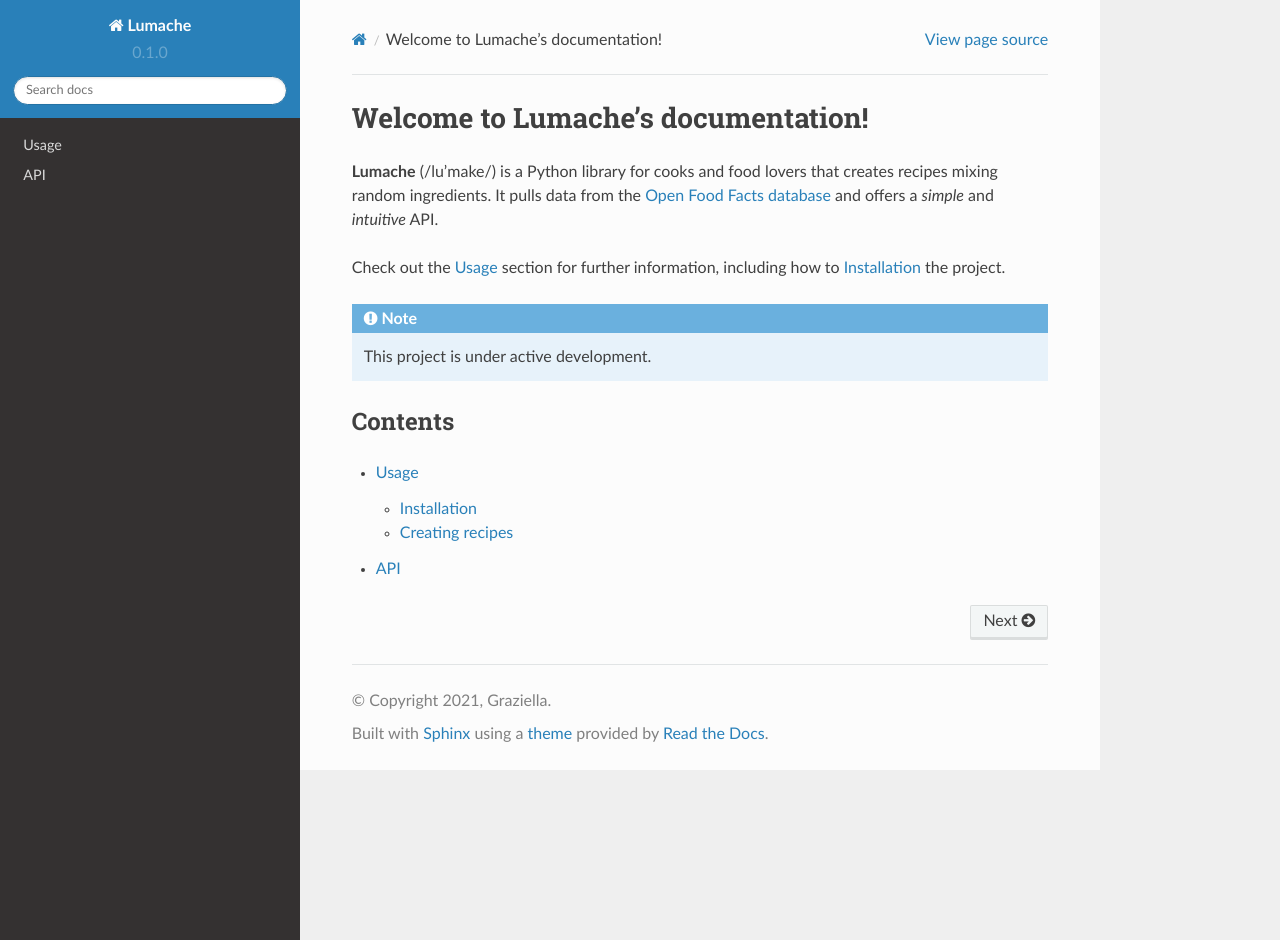
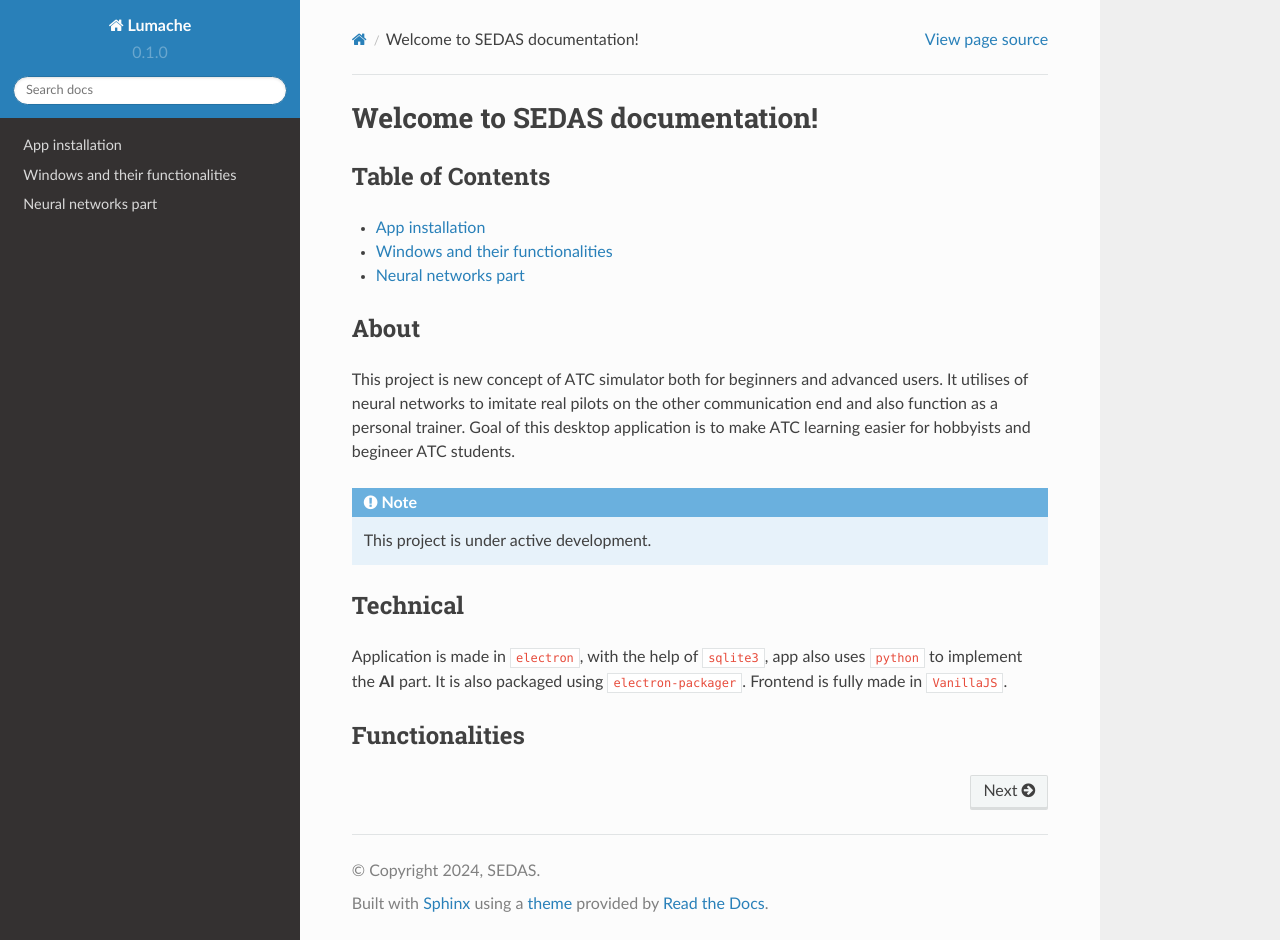
Before and after one commit to SEDAS-DevTeam/sedas-docs, a Sphinx documentation site: the page built from docs/source/index.rst, in a window 1280 px wide and 940 px high. Built offline with Sphinx 7.4.7 and the Read the Docs theme 2.0.0, drawn with Linux system fonts in a browser that asks for light colours.

Commit message:
doc rework

```diff
--- a/docs/source/api.rst
+++ /dev/null
@@ -1,7 +0,0 @@
-API
-===
-
-.. autosummary::
-   :toctree: generated
-
-   lumache
--- a/docs/source/conf.py
+++ b/docs/source/conf.py
@@ -3,8 +3,8 @@
 # -- Project information
 
 project = 'Lumache'
-copyright = '2021, Graziella'
-author = 'Graziella'
+copyright = '2024, SEDAS'
+author = 'SEDAS'
 
 release = '0.1'
 version = '0.1.0'
--- a/docs/source/index.rst
+++ b/docs/source/index.rst
@@ -1,22 +1,31 @@
-Welcome to Lumache's documentation!
+Welcome to SEDAS documentation!
 ===================================
 
-**Lumache** (/lu'make/) is a Python library for cooks and food lovers
-that creates recipes mixing random ingredients.
-It pulls data from the `Open Food Facts database <https://world.openfoodfacts.org/>`_
-and offers a *simple* and *intuitive* API.
+Table of Contents
+--------
 
-Check out the :doc:`usage` section for further information, including
-how to :ref:`installation` the project.
+.. toctree::
+
+   installation
+   windows
+   neural-networks
+
+About
+--------
+
+This project is new concept of ATC simulator both for beginners and advanced users.
+It utilises of neural networks to imitate real pilots on the other communication end and also function as a personal trainer.
+Goal of this desktop application is to make ATC learning easier for hobbyists and begineer ATC students.
 
 .. note::
 
    This project is under active development.
 
-Contents
+Technical
 --------
 
-.. toctree::
+Application is made in ``electron``, with the help of ``sqlite3``, app also uses ``python`` to implement the **AI** part. It is also packaged using ``electron-packager``.
+Frontend is fully made in ``VanillaJS``.
 
-   usage
-   api
+Functionalities
+--------
--- /dev/null
+++ b/docs/source/installation.rst
@@ -0,0 +1,2 @@
+App installation
+===================================
--- /dev/null
+++ b/docs/source/neural-networks.rst
@@ -0,0 +1,2 @@
+Neural networks part
+===================================
--- /dev/null
+++ b/docs/source/windows.rst
@@ -0,0 +1,2 @@
+Windows and their functionalities
+===================================
```
Also changed, not shown: docs/source/usage.rst (deleted, +0 -33 lines), .readthedocs.yaml.
